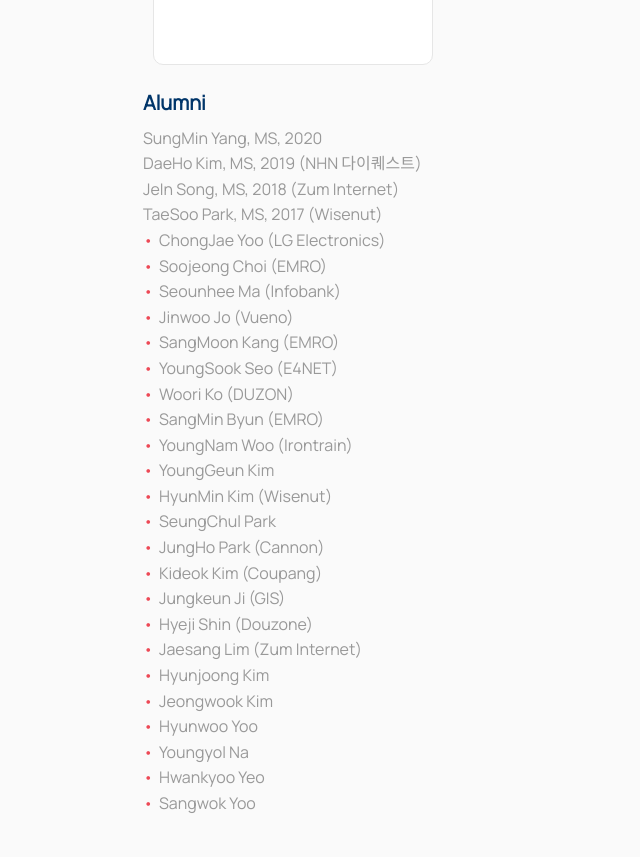
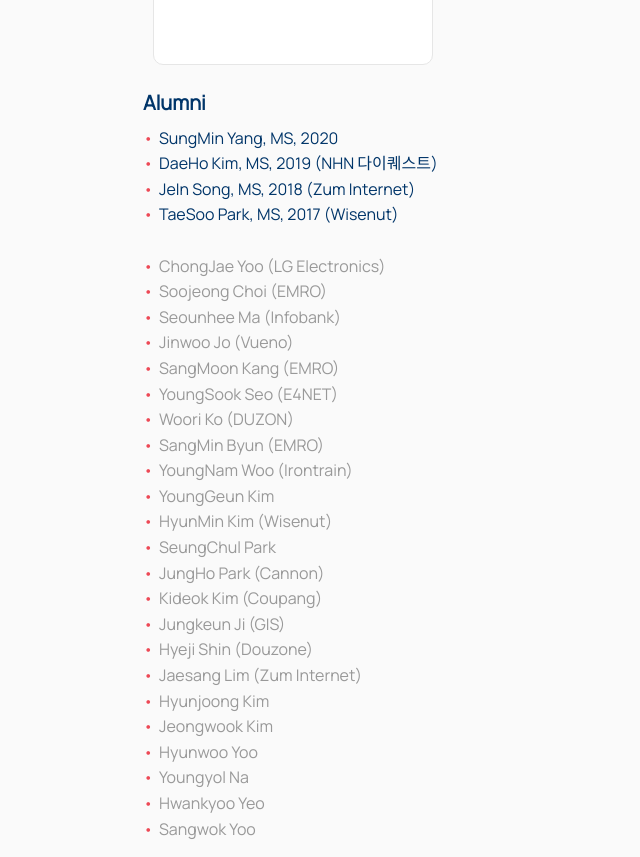
Before and after one commit to IDALab-Gachon/idalab, a React (Create React App) app: page /members in a window 1280 px wide. Shown: the part 1980-2837 px from the top of the page, without its empty margins (0-640 px from the left). Before the commit the page ends 2812 px from the top, so only its background shows below. Built offline with nearby package versions, Linux system fonts and the light colour scheme.

Commit message:
Fix Graduate Alumni list

```diff
--- a/src/Pages/Members.js
+++ b/src/Pages/Members.js
@@ -181,11 +181,12 @@
         </MemberWrapper>
         <ListTitle>Alumni</ListTitle>
         <GraduateAlumni>
-          <AlumniList>SungMin Yang, MS, 2020</AlumniList>
-          <AlumniList>DaeHo Kim, MS, 2019 (NHN 다이퀘스트)</AlumniList>
-          <AlumniList>JeIn Song, MS, 2018 (Zum Internet)</AlumniList>
-          <AlumniList>TaeSoo Park, MS, 2017 (Wisenut)</AlumniList>
+          <AlumniListItem>SungMin Yang, MS, 2020</AlumniListItem>
+          <AlumniListItem>DaeHo Kim, MS, 2019 (NHN 다이퀘스트)</AlumniListItem>
+          <AlumniListItem>JeIn Song, MS, 2018 (Zum Internet)</AlumniListItem>
+          <AlumniListItem>TaeSoo Park, MS, 2017 (Wisenut)</AlumniListItem>
         </GraduateAlumni>
+        <br/>
         <AlumniList>
           <AlumniListItem>ChongJae Yoo (LG Electronics)</AlumniListItem>
           <AlumniListItem>Soojeong Choi (EMRO)</AlumniListItem>
```
